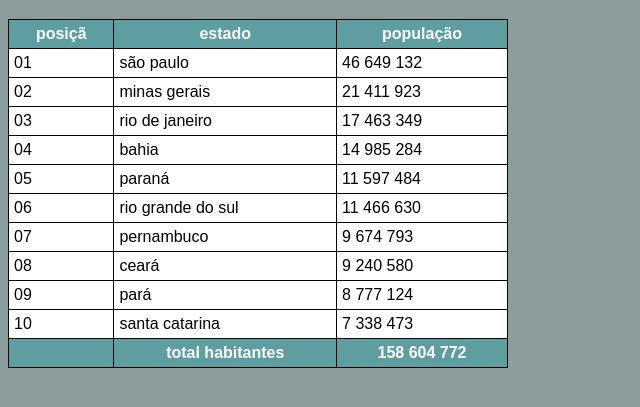
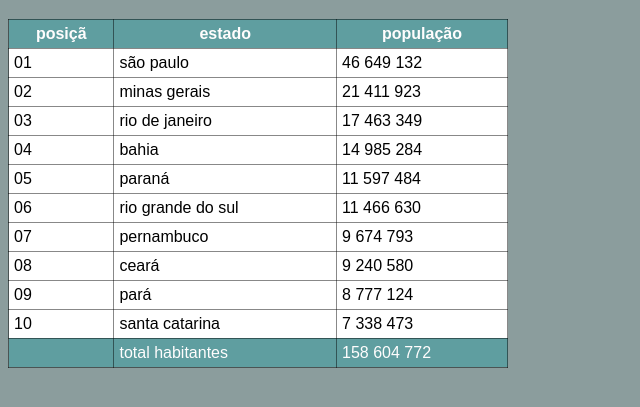
Before and after one commit to Uilianrocha22/html-css, a plain HTML site: page ex023/tabela002.html in a window 1280 px wide. Shown: the part 61-468 px from the top of the page, without its empty margins (0-640 px from the left). Drawn offline with Linux system fonts and the light colour scheme.

Commit message:
att tabela

```diff
--- a/ex023/tabela002.html
+++ b/ex023/tabela002.html
@@ -11,19 +11,20 @@
                font-family: Arial, Helvetica, sans-serif;
           }
           table{
+               border: 1px solid rgba(0, 0, 0, 0.322);
                width: 500px;
                border-collapse: collapse;
           }
-          {
 
-          }
+
+
           td{
-               border: 1px solid black;
+               border: 1px solid rgba(0, 0, 0, 0.468);
                padding: 5px;
                background-color: white;
           }
           th{
-               border: 1px solid black;
+               border: 1px solid rgba(0, 0, 0, 0.471);
                padding: 5px;
 
 
@@ -32,7 +33,7 @@
                background-color: cadetblue;
                color: rgb(255, 253, 253);
           }
-          tfoot{
+          tfoot td {
                background-color: cadetblue;
                color: rgb(255, 253, 253);
           }
@@ -108,10 +109,10 @@
           </tbody>
           <tfoot>
                <tr>
-                    <th></th>
-                    <th>total habitantes</th>
+                    <td></td>
+                    <td>total habitantes</td>
 
-                    <th>158 604 772</th>
+                    <td>158 604 772</td>
                </tr>
 
 
```
